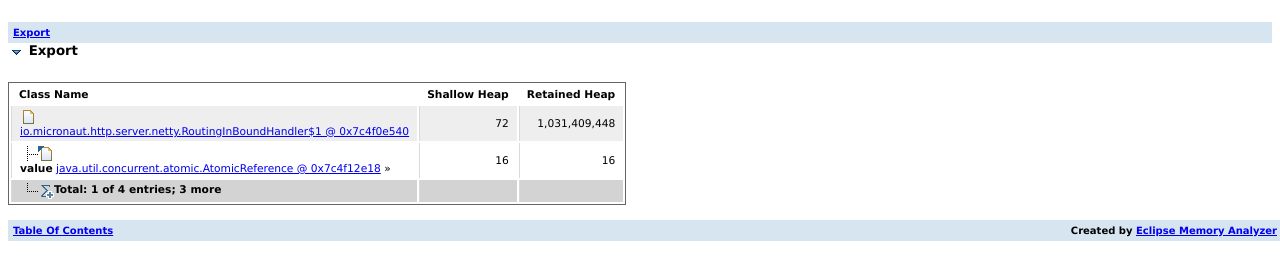
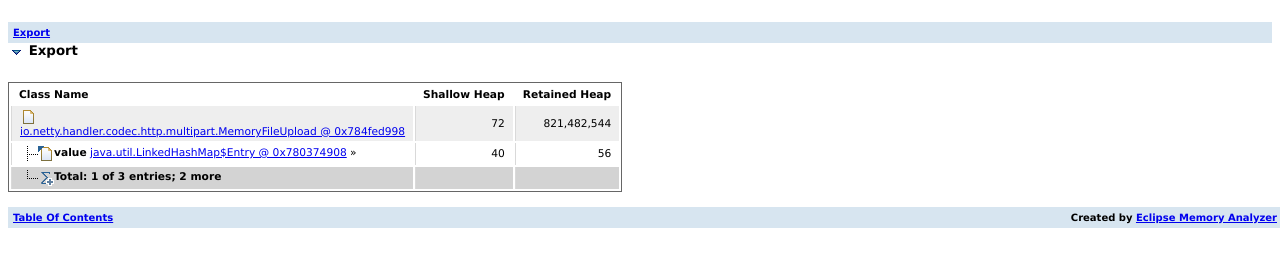
Before and after one commit to claykirk/upload-api, a plain HTML site: page heap-dump/index.html in a window 1280 px wide. Drawn offline with Linux system fonts and the light colour scheme.

Commit message:
Submitting unrecognized form parameter issue

```diff
--- a/heap-dump/index.html
+++ b/heap-dump/index.html
@@ -1,3 +1,3 @@
 <!DOCTYPE HTML PUBLIC "-//W3C//DTD HTML 4.01 Transitional//EN" "http://www.w3.org/TR/html4/loose.dtd"><html><head><meta http-equiv="Content-type" content="text/html;charset=UTF-8"><title>Export</title><link rel="stylesheet" type="text/css" href="styles.css"><script src="code.js" type="text/javascript"></script></head><body onload="preparepage();"><input type="hidden" id="imageBase" value="img/"><div id="header"><ul><li><a href="#">Export</a></li></ul></div>
-<h5><a href="#" onclick="hide(this, 'exp1'); return false;" title="hide / unhide"><img src="img/opened.gif" alt=""></a> <a name="1">Export</a></h5><div id="exp1"><table class="result"><thead><tr><th>Class Name</th><th>Shallow Heap</th><th>Retained Heap</th></tr></thead><tbody class="tree"><tr><td><img src="icons/i0.gif" alt=""><ul><li><a href="mat://object/0x7c4f0e540">io.micronaut.http.server.netty.RoutingInBoundHandler$1 @ 0x7c4f0e540</a></li></ul></td><td align="right">72</td><td align="right">1,031,409,448</td></tr><tr><td>+<img src="icons/i1.gif" alt=""><ul><li><strong>value</strong> <a href="mat://object/0x7c4f12e18">java.util.concurrent.atomic.AtomicReference @ 0x7c4f12e18</a> &raquo;</li></ul></td><td align="right">16</td><td align="right">16</td></tr><tr class="totals"><td>\<img src="icons/i2.gif" alt=""><ul><li>Total: 1 of 4 entries; 3 more</li></ul></td><td align="right"></td><td align="right"></td></tr></tbody></table></div><br><div id="footer"><div class="toc"><a href="toc.html">Table Of Contents</a></div><div class="mat">Created by <a href="http://www.eclipse.org/mat/" target="_blank">Eclipse Memory Analyzer</a></div></div>
+<h5><a href="#" onclick="hide(this, 'exp1'); return false;" title="hide / unhide"><img src="img/opened.gif" alt=""></a> <a name="1">Export</a></h5><div id="exp1"><table class="result"><thead><tr><th>Class Name</th><th>Shallow Heap</th><th>Retained Heap</th></tr></thead><tbody class="tree"><tr><td><img src="icons/i0.gif" alt=""><ul><li><a href="mat://object/0x784fed998">io.netty.handler.codec.http.multipart.MemoryFileUpload @ 0x784fed998</a></li></ul></td><td align="right">72</td><td align="right">821,482,544</td></tr><tr><td>+<img src="icons/i1.gif" alt=""><ul><li><strong>value</strong> <a href="mat://object/0x780374908">java.util.LinkedHashMap$Entry @ 0x780374908</a> &raquo;</li></ul></td><td align="right">40</td><td align="right">56</td></tr><tr class="totals"><td>\<img src="icons/i2.gif" alt=""><ul><li>Total: 1 of 3 entries; 2 more</li></ul></td><td align="right"></td><td align="right"></td></tr></tbody></table></div><br><div id="footer"><div class="toc"><a href="toc.html">Table Of Contents</a></div><div class="mat">Created by <a href="http://www.eclipse.org/mat/" target="_blank">Eclipse Memory Analyzer</a></div></div>
 </body></html>
```
Also changed, not shown: 1 other file.
